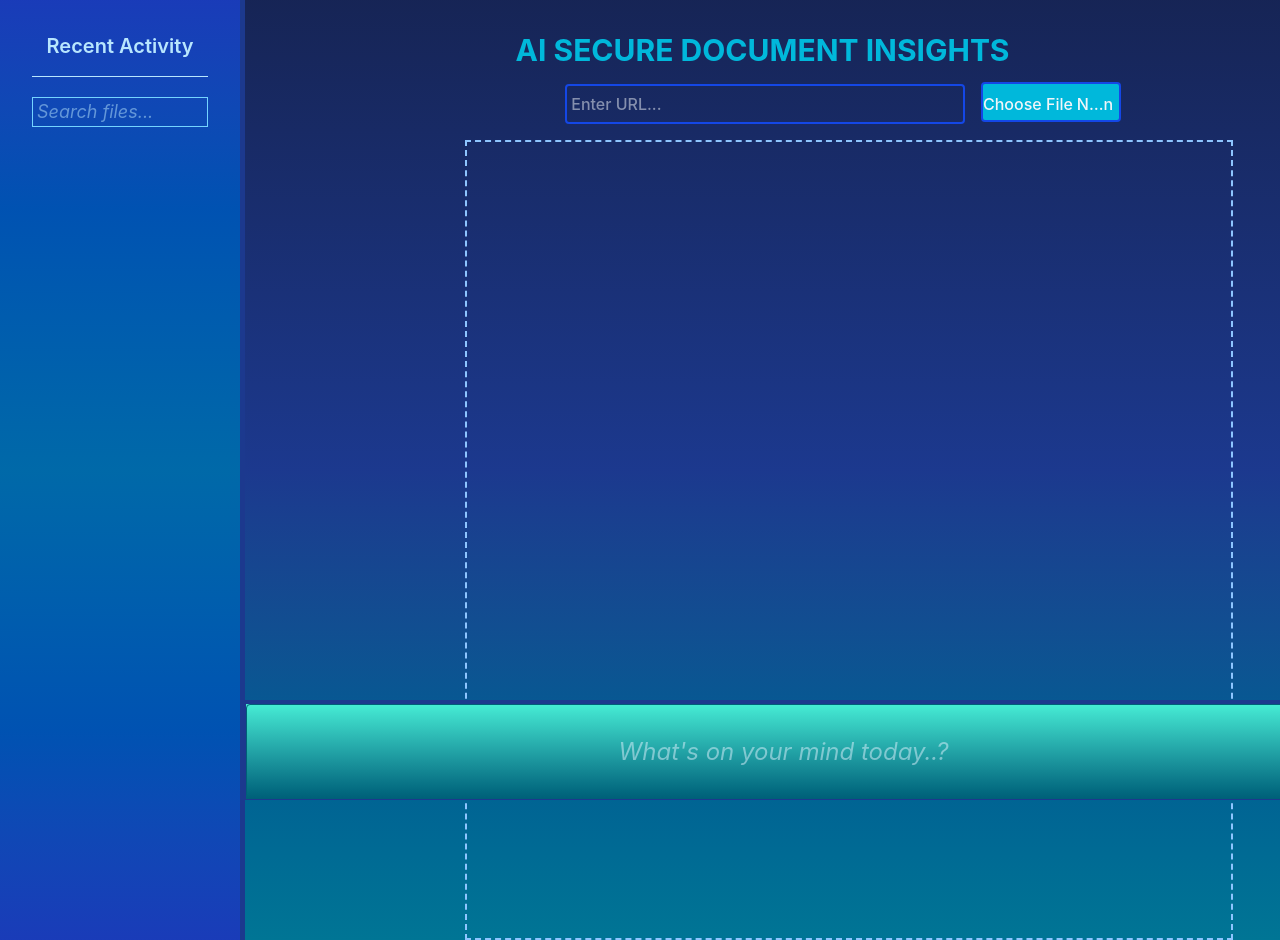
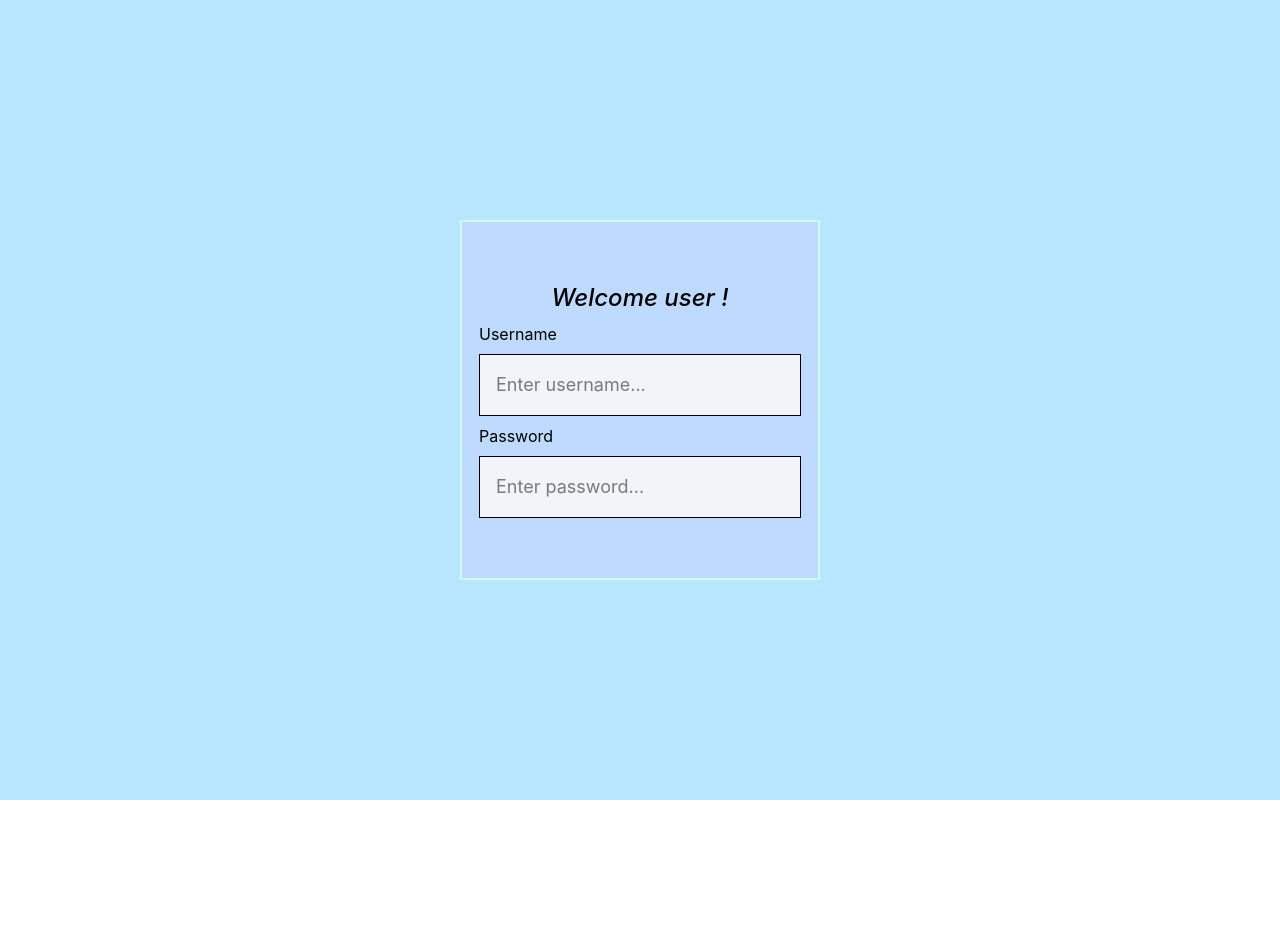
Before and after one commit to inaayahbd0-code/AI-based-Secure-Doc-Insights-, a React (Vite) app in the folder frontend/REACT/AISecure_UIDesign/: page / in a window 1280 px wide. After the commit the page ends 800 px from the top, so only its background shows below. Built offline with nearby package versions, Linux system fonts and the light colour scheme.

Commit message:
Login page created.

```diff
--- a/frontend/REACT/AISecure_UIDesign/package.json
+++ b/frontend/REACT/AISecure_UIDesign/package.json
@@ -11,7 +11,8 @@
   },
   "dependencies": {
     "react": "^19.2.7",
-    "react-dom": "^19.2.7"
+    "react-dom": "^19.2.7",
+    "react-router-dom": "^7.18.0"
   },
   "devDependencies": {
     "@eslint/js": "^10.0.1",
--- a/frontend/REACT/AISecure_UIDesign/src/App.jsx
+++ b/frontend/REACT/AISecure_UIDesign/src/App.jsx
@@ -3,73 +3,16 @@
 import viteLogo from './assets/vite.svg'
 import heroImg from './assets/hero.png'
 import './App.css'
-
-const Sidebar = () => {
-  return (
-    <div className="min-h-screen bg-gradient-to-t from-blue-800 via-sky-700 to-blue-800 border-r-5 border-blue-900">
-      <nav className="min-h-screen text-sky-200 text-center text-xl p-8 font-semibold w-60">
-        Recent Activity
-        <hr className='border-sky-200 border-t my-4'
-        /><input
-          className=' italic text-lg font-normal flex pl-1 mt-5 w-full border-sky-300 border-1 '
-          type='search'
-          placeholder='Search files...'
-        />
-      </nav>
-    </div>
-  )
-}
-const Copilot = () => {
-  return (
-    <div>
-      <div className='fixed bottom-0 border-b border-l border-blue-900 border-4 p-4 w-screen h-25 bg-gradient-to-t from-cyan-800 to-teal-300'>
-
-        <input
-          className="absolute top-0 left-0 right-0 text-2xl text-sky-100 italic text-center pr-50 justify-center items-center h-full w-full rounded font-normal border-cyan-800 border-1"
-          type="text"
-          placeholder="What's on your mind today..?"
-        />
-      </div>
-    </div>
-  )
-}
+import { Routes, Route } from "react-router-dom";
+import Login from "./pages/Login";
+import Dashboard from "./pages/Dashboard";
 
 const App = () => {
   return (
-    <div className="flex">
-
-      {/* Sidebar */}
-      <Sidebar />
-      <Copilot/>
-      {/* Main Content */}
-      <div className=" bg-gradient-to-b from-blue-950 via-blue-900 to-cyan-700 min-h-screen w-screen">
-        <div className="text-3xl font-bold text-center text-cyan-500 font-bold pt-8  justify-center items-center ">
-          AI SECURE DOCUMENT INSIGHTS
-        </div>
-
-        <div>
-          <input
-            className="text-slate-100 m-4 ml-80 font-medium border-blue-700 border-2 rounded w-100 h-10"
-            type="url"
-            placeholder=" Enter URL..."
-          />
-
-          <input
-            className="pt-2 text-center text-slate-100 h-10 font-medium bg-cyan-500 border-blue-700 border-2 rounded w-35 "
-            type="file"
-            placeholder=" Choose File "
-          />
-
-          <div
-            className='border-blue-300 border-dashed border-2 min-h-screen w-3xl ml-55 '
-
-          />
-
-        </div>
-      </div>
-
-    </div>
-  )
+     <Routes>
+       <Route path="/" element={<Login/>}/>
+       {/* <Route path="/" element={<Dashboard/>} /> */}
+     </Routes>
+  );
 }
-
-export default App
+export default App;
--- /dev/null
+++ b/frontend/REACT/AISecure_UIDesign/src/components/Copilot.jsx
@@ -0,0 +1,17 @@
+
+const Copilot = () => {
+  return (
+    <div>
+      <div className='fixed bottom-0 border-b border-l border-blue-900 border-4 p-4 w-screen h-25 bg-gradient-to-t from-cyan-800 to-teal-300'>
+
+        <input
+          className=" absolute top-0 left-0 right-0 text-2xl text-sky-100 italic text-center pr-50 justify-center items-center h-full w-full rounded font-normal border-cyan-800 border-1"
+          type="text"
+          placeholder="What's on your mind today..?"
+        />
+      </div>
+    </div>
+  );
+}
+
+export default Copilot;
--- /dev/null
+++ b/frontend/REACT/AISecure_UIDesign/src/components/Mainbar.jsx
@@ -0,0 +1,39 @@
+const Mainbar = () => {
+  return (
+    <div className="flex">
+
+      {/* Sidebar */}
+      <Sidebar />
+      <Copilot/>
+      {/* Main Content */}
+      <div className=" bg-gradient-to-b from-blue-950 via-blue-900 to-cyan-700 min-h-screen w-screen">
+        <div className="text-3xl font-bold text-center text-cyan-500 font-bold pt-8  justify-center items-center ">
+          AI SECURE DOCUMENT INSIGHTS
+        </div>
+
+        <div>
+          <input
+            className="text-slate-100 m-4 ml-80 font-medium border-blue-700 border-2 rounded w-100 h-10"
+            type="url"
+            placeholder=" Enter URL..."
+          />
+
+          <input
+            className="hover:scale-110 duration-300 pt-2 text-center text-slate-100 h-10 font-medium bg-cyan-500 border-blue-700 border-2 rounded w-35 "
+            type="file"
+            placeholder=" Choose File "
+          />
+
+          <div
+            className=' border-blue-300 border-dashed border-2 min-h-screen w-3xl ml-55 '
+
+          />
+
+        </div>
+      </div>
+
+    </div>
+  );
+}
+
+export default Mainbar;
--- /dev/null
+++ b/frontend/REACT/AISecure_UIDesign/src/components/Sidebar.jsx
@@ -0,0 +1,18 @@
+
+const Sidebar = () => {
+  return (
+    <div className="min-h-screen bg-gradient-to-t from-blue-800 via-sky-700 to-blue-800 border-r-5 border-blue-900">
+      <nav className="min-h-screen text-sky-200 text-center text-xl p-8 font-semibold w-60">
+        Recent Activity
+        <hr className='border-sky-200 border-t my-4'
+        /><input
+          className=' italic text-lg font-normal flex pl-1 mt-5 w-full border-sky-300 border-1 '
+          type='search'
+          placeholder='Search files...'
+        />
+      </nav>
+    </div>
+  );
+
+}
+export default Sidebar;
--- a/frontend/REACT/AISecure_UIDesign/src/index.css
+++ b/frontend/REACT/AISecure_UIDesign/src/index.css
@@ -1 +1,9 @@
 @import "tailwindcss";
+
+html,
+body,
+#root {
+  margin: 0;
+  padding: 0;
+  min-height: 100%;
+}
--- a/frontend/REACT/AISecure_UIDesign/src/main.jsx
+++ b/frontend/REACT/AISecure_UIDesign/src/main.jsx
@@ -1,10 +1,14 @@
-import React from 'react'
-import ReactDOM from 'react-dom/client'
-import App from './App.jsx'
-import './index.css'
+import React from "react";
+import ReactDOM from "react-dom/client";
+import { BrowserRouter } from "react-router-dom";
 
-ReactDOM.createRoot(document.getElementById('root')).render(
+import App from "./App.jsx";
+import "./index.css";
+
+ReactDOM.createRoot(document.getElementById("root")).render(
   <React.StrictMode>
-    <App />
+    <BrowserRouter>
+      <App />
+    </BrowserRouter>
   </React.StrictMode>
-)
+);
--- /dev/null
+++ b/frontend/REACT/AISecure_UIDesign/src/pages/Dashboard.jsx
@@ -0,0 +1,24 @@
+import Sidebar from "../components/Sidebar";
+import Copilot from "../components/Copilot";
+import Mainbar from "../components/Mainbar";
+
+
+const Dashboard = () => {
+  return (
+
+      <div className="flex">
+        <Sidebar/>
+
+      <div className="flex-1">
+        <Mainbar/>
+
+      <div className="flex">
+        <Copilot/>
+      </div>
+      </div>
+      </div>
+
+
+  );
+}
+export default Dashboard;
--- /dev/null
+++ b/frontend/REACT/AISecure_UIDesign/src/pages/Login.jsx
@@ -0,0 +1,29 @@
+import React from 'react';
+
+const Login = () =>{
+    return (
+        <div className='bg-sky-200 h-screen flex justify-center items-center'>
+            <div className='flex flex-col w-90 justify-center items-center p-15 bg-blue-200 border-2 border-cyan-100'>
+                <h1 className='text-2xl font-medium italic mb-2'>Welcome user !</h1>
+                <div>
+                    <label>Username</label>
+                    <input
+                        className = "p-4 mt-2 mb-2 bg-slate-100 text-black text-lg border-black border-1"
+                        type='text'
+                        placeholder='Enter username...'
+                    />
+                </div>
+                <div>
+                    <label>Password</label>
+                    <input
+                        className = "p-4 mt-2 bg-slate-100 text-black text-lg border-black border-1"
+                        type="password"
+                        placeholder='Enter password...'
+                    />
+                </div>
+
+            </div>
+        </div>
+    );
+}
+export default Login;
--- /dev/null
+++ b/frontend/REACT/package.json
@@ -0,0 +1,5 @@
+{
+  "dependencies": {
+    "react-router-dom": "^7.18.0"
+  }
+}
```
Also changed, not shown: 2 other files (tests, documents, lock files or other folders).
